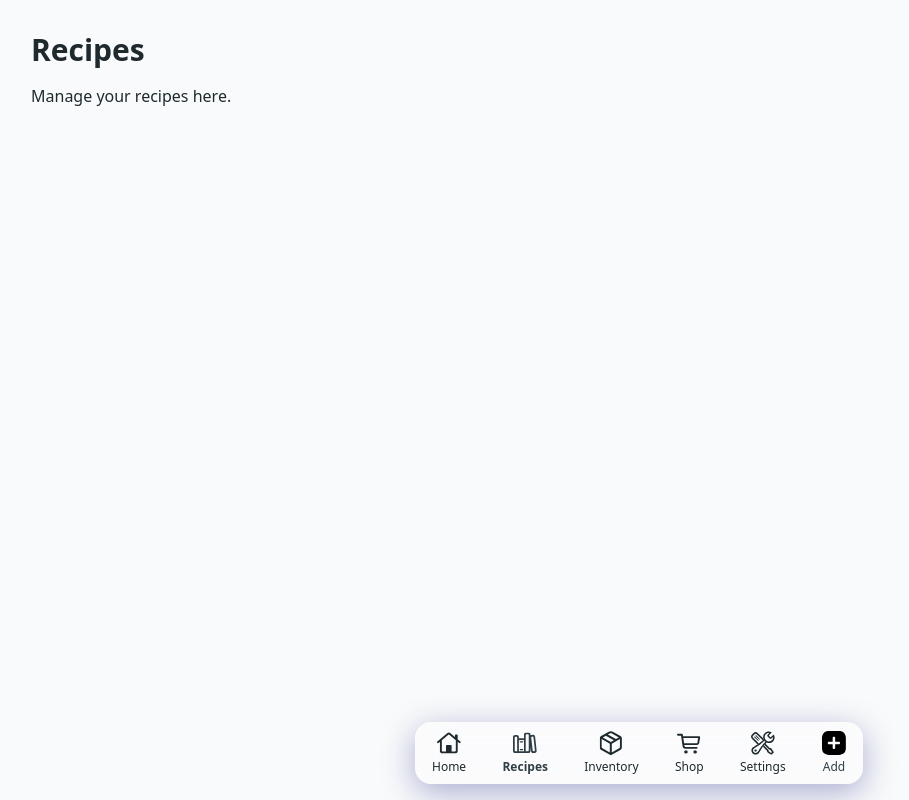
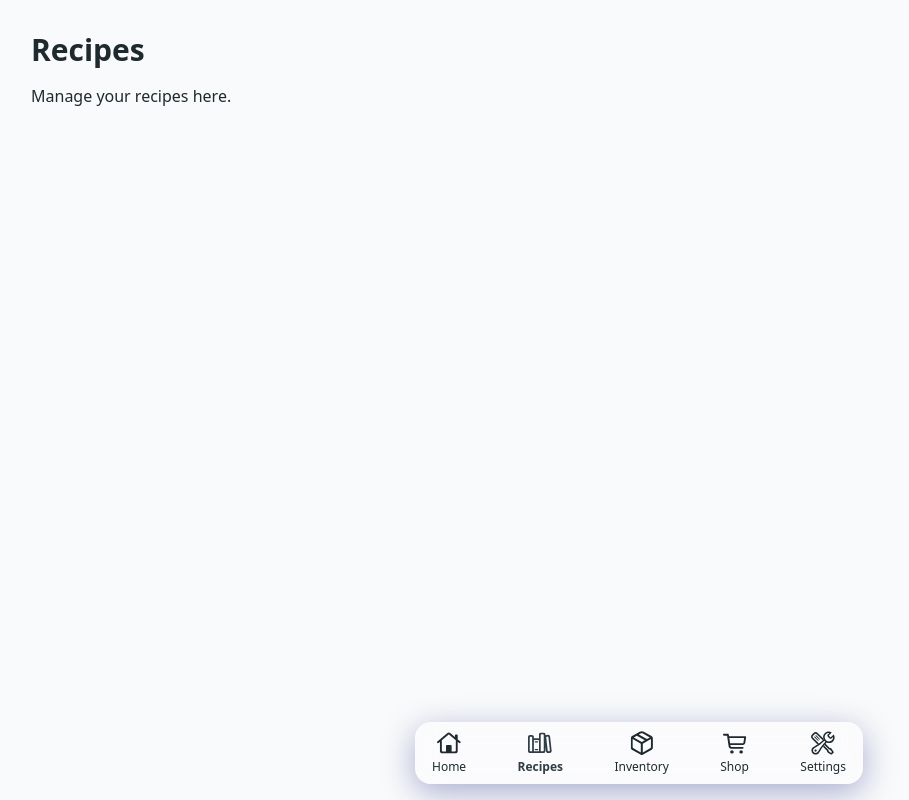
Before and after one commit to tgedtech/LunchBox, a React (Vite) app in the folder web/: page /recipes in a window 1280 px wide. Shown: the whole page, without its empty margins (1-910 px from the left). Built offline with nearby package versions, Linux system fonts and the light colour scheme.

Commit message:
refactor: simplify FloatingDock component by removing add action handling and related props

```diff
--- a/web/src/components/FloatingDock.jsx
+++ b/web/src/components/FloatingDock.jsx
@@ -1,3 +1,4 @@
+// components/FloatingDock.jsx
 import React from 'react';
 import { NavLink, useLocation } from 'react-router-dom';
 import HomeIcon from '../assets/icons/home.svg?react';
@@ -5,27 +6,14 @@ import RecipesIcon from '../assets/icons/books.vertical 1.svg?react';
 import InventoryIcon from '../assets/icons/shippingbox 1.svg?react';
 import ShoppingListIcon from '../assets/icons/cart 1.svg?react';
 import SettingsIcon from '../assets/icons/settings.svg?react';
-import AddIcon from '../assets/icons/add.svg?react';
 
-import { dockAddActions } from '../config/floatingDockConfig';
-
-const FloatingDock = ({ onAddAction, pageAddOverride }) => {
+const FloatingDock = () => {
   const location = useLocation();
-  const addLabel = dockAddActions[location.pathname];
 
   const navLinkClass =
     'flex flex-col items-center transition-colors duration-200 text-base-content hover:text-primary';
+
   const activeClass = 'text-primary font-semibold';
-
-  const handleAddClick = () => {
-    if (pageAddOverride) {
-      pageAddOverride(); // Let the page handle it
-    } else if (onAddAction) {
-      onAddAction(location.pathname); // Fallback to app-level
-    } else {
-      console.log('Unhandled Add action for:', location.pathname);
-    }
-  };
 
   return (
     <div
@@ -55,16 +43,6 @@ const FloatingDock = ({ onAddAction, pageAddOverride }) => {
         <SettingsIcon className="w-6 h-6 mb-1" />
         <span className="text-xs">Settings</span>
       </NavLink>
-
-      {addLabel && (
-        <button
-          onClick={handleAddClick}
-          className="flex flex-col items-center text-primary hover:text-primary-focus transition-colors duration-200"
-        >
-          <AddIcon className="w-6 h-6 mb-1" />
-          <span className="text-xs">Add</span>
-        </button>
-      )}
     </div>
   );
 };
```
